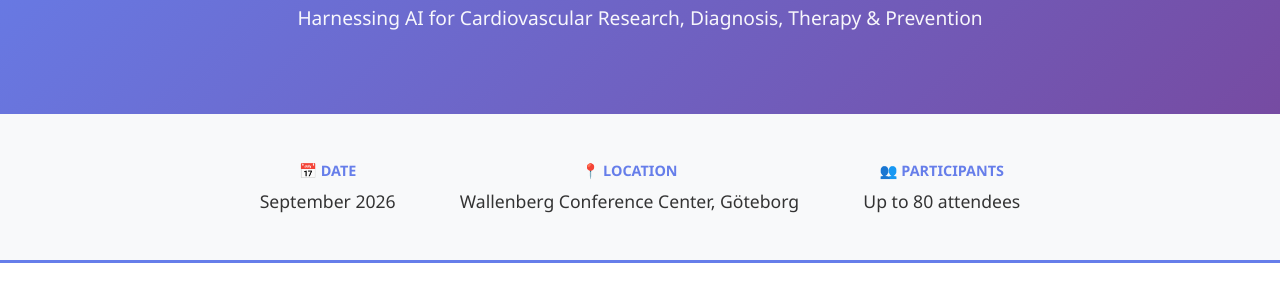
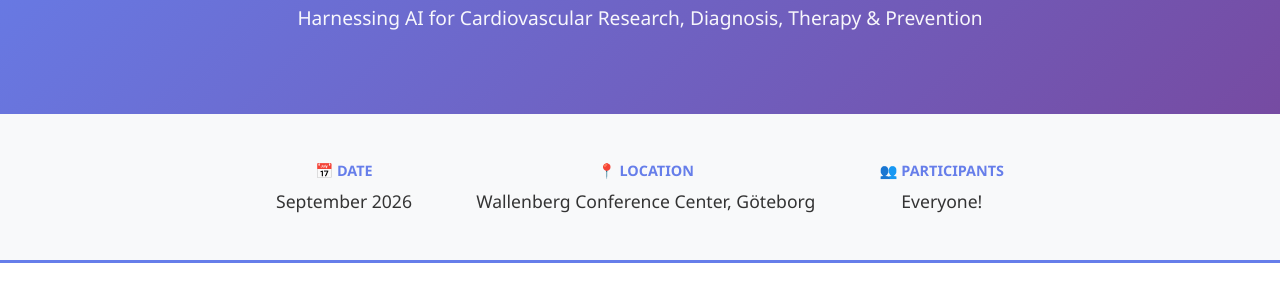
Before and after one commit to muharif/heart360, a plain HTML site: page index.html in a window 1280 px wide. Shown: the part 161-466 px from the top of the page. Drawn offline with Linux system fonts and the light colour scheme.

Commit message:
Update index.html

```diff
--- a/index.html
+++ b/index.html
@@ -230,7 +230,7 @@
         </div>
         <div>
             <strong>👥 PARTICIPANTS</strong>
-            <span>Up to 80 attendees</span>
+            <span>Everyone!</span>
         </div>
     </div>
 
```
